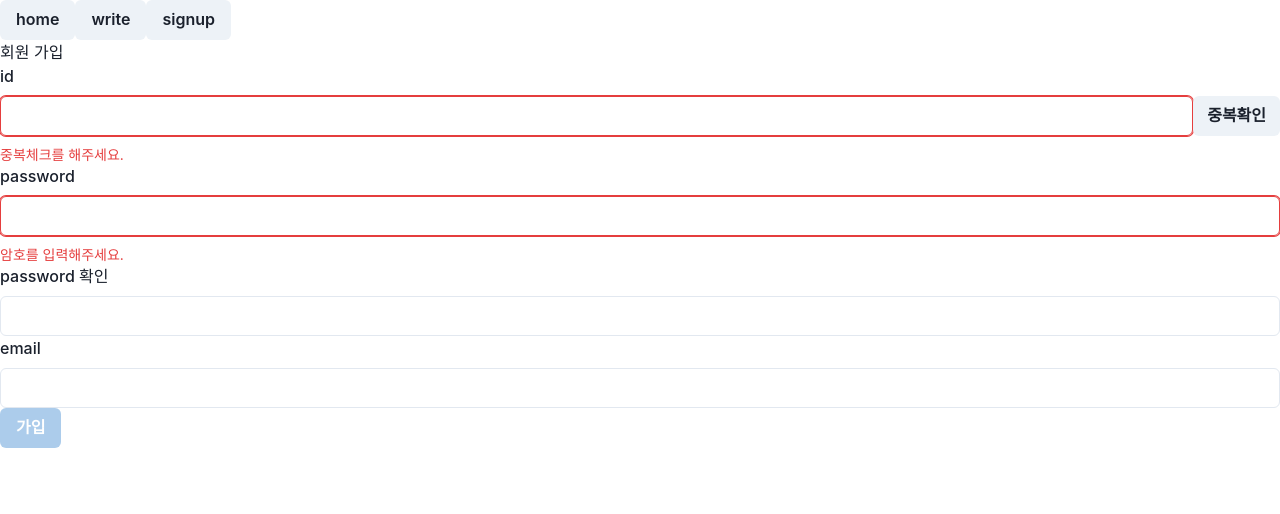
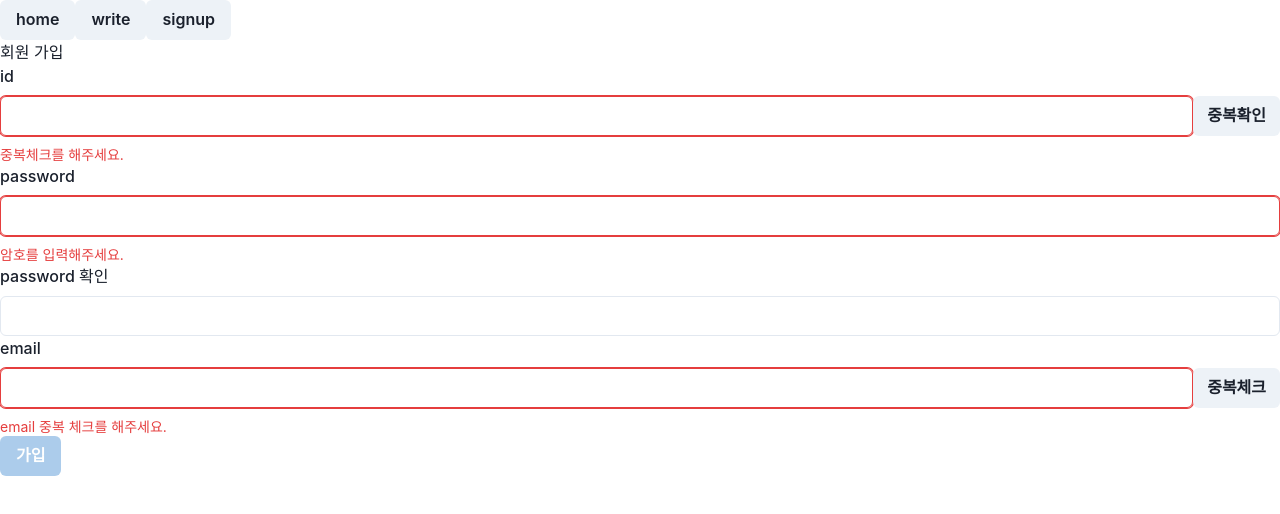
Before and after one commit to junggji/prj1-fe20231109, a React (Create React App) app: page /signup in a window 1280 px wide. Shown: the top 514 px of the page. Built offline with nearby package versions, Linux system fonts and the light colour scheme.

Commit message:
Email 중복체크 기능

```diff
--- a/src/page/member/MemberSignup.js
+++ b/src/page/member/MemberSignup.js
@@ -16,11 +16,17 @@ export function MemberSignup() {
   const [password, setPassword] = useState("");
   const [passwordCheck, setPasswordCheck] = useState("");
   const [email, setEmail] = useState("");
+
   const [idAvailable, setIdAvailable] = useState(false);
+  const [emailAvailable, setEmailAvailable] = useState(false);
 
   const toast = useToast();
 
   let submitAvailable = true;
+
+  if (!emailAvailable) {
+    submitAvailable = false;
+  }
 
   if (!idAvailable) {
     submitAvailable = false;
@@ -70,6 +76,30 @@ export function MemberSignup() {
       .finally(() => console.log("끝"));
   }
 
+  function handleEmailCheck() {
+    const params = new URLSearchParams();
+    params.set("email", email);
+
+    axios
+      .get("/api/member/check?" + params)
+      .then(() => {
+        setEmailAvailable(false);
+        toast({
+          description: "이미 사용중인 email입니다.",
+          status: "warning",
+        });
+      })
+      .catch((error) => {
+        setEmailAvailable(true);
+        if (error.response.status == 404) {
+          toast({
+            description: "사용가능한 email입니다.",
+            status: "success",
+          });
+        }
+      });
+  }
+
   return (
     <Box>
       <h1>회원 가입</h1>
@@ -105,13 +135,20 @@ export function MemberSignup() {
         />
         <FormErrorMessage>암호가 다릅니다.</FormErrorMessage>
       </FormControl>
-      <FormControl>
+      <FormControl isInvalid={!emailAvailable}>
         <FormLabel>email</FormLabel>
-        <Input
-          type="email"
-          value={email}
-          onChange={(e) => setEmail(e.target.value)}
-        />
+        <Flex>
+          <Input
+            type="email"
+            value={email}
+            onChange={(e) => {
+              setEmailAvailable(false);
+              setEmail(e.target.value);
+            }}
+          />
+          <Button onClick={handleEmailCheck}>중복체크</Button>
+        </Flex>
+        <FormErrorMessage>email 중복 체크를 해주세요.</FormErrorMessage>
       </FormControl>
 
       <Button
```
